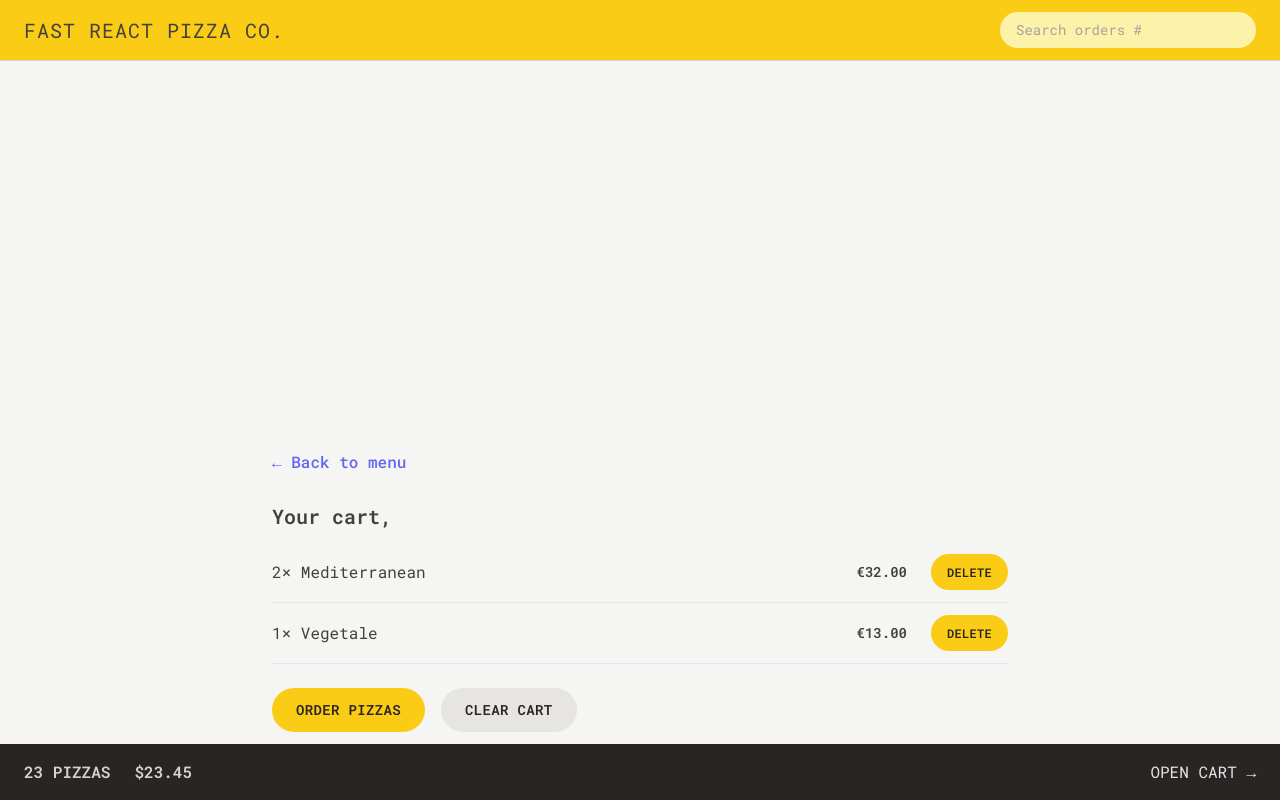
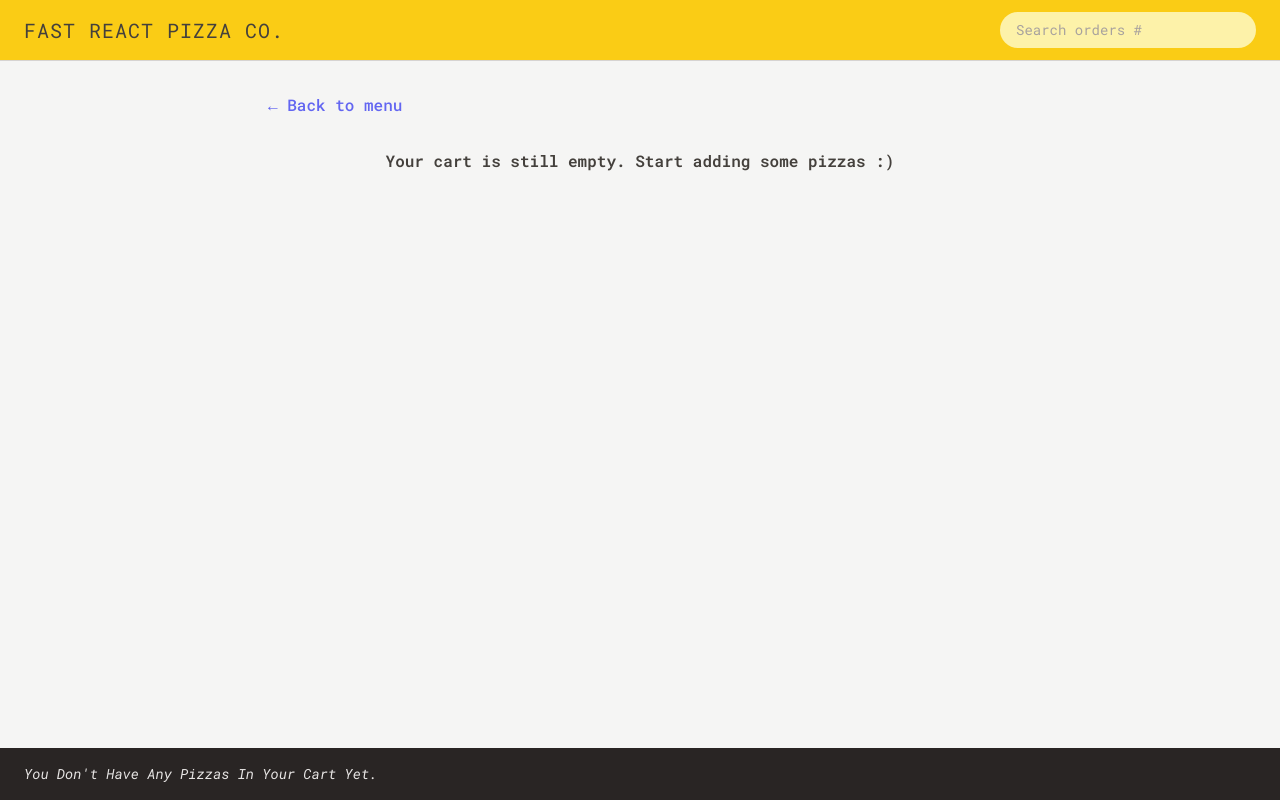
Before and after one commit to RamezKhaled77/react-fast-pizza, a React (Vite) app: page /cart in a window 1280 px wide. Built offline with nearby package versions, Linux system fonts and the light colour scheme.

Commit message:
adding some helpers funcs in cartSlice [getCart, Quatity, TotalPrice]

```diff
--- a/src/features/cart/Cart.jsx
+++ b/src/features/cart/Cart.jsx
@@ -4,35 +4,11 @@ import Button from "../../ui/Button";
 import LinkButton from "../../ui/LinkButton";
 import CartItem from "./CartItem";
 import EmptyCart from "./EmptyCart";
-import { clearCart } from "./cartSlice";
-
-const fakeCart = [
-  {
-    pizzaId: 12,
-    name: "Mediterranean",
-    quantity: 2,
-    unitPrice: 16,
-    totalPrice: 32,
-  },
-  {
-    pizzaId: 6,
-    name: "Vegetale",
-    quantity: 1,
-    unitPrice: 13,
-    totalPrice: 13,
-  },
-  {
-    pizzaId: 11,
-    name: "Spinach and Mushroom",
-    quantity: 1,
-    unitPrice: 15,
-    totalPrice: 15,
-  },
-];
+import { clearCart, getCart } from "./cartSlice";
 
 function Cart() {
   const userName = useSelector((state) => state.user.username);
-  const cart = useSelector((state) => state.cart.cartItems);
+  const cart = useSelector(getCart);
   const dispatch = useDispatch();
   // const cart1 = fakeCart;
   console.log(cart);
--- a/src/features/cart/CartOverview.jsx
+++ b/src/features/cart/CartOverview.jsx
@@ -1,13 +1,30 @@
+import { useSelector } from "react-redux";
 import { Link } from "react-router-dom";
+import { getTotalCartPrice, getTotalCartQuantity } from "./cartSlice";
+import { formatCurrency } from "../../utils/helpers";
 
 function CartOverview() {
+  const totalQuantity = useSelector(getTotalCartQuantity);
+  const totalPrice = useSelector(getTotalCartPrice);
+
+  // if (!totalQuantity) return null;
+
   return (
     <div className="flex items-center justify-between bg-stone-800 px-4 py-4 text-sm uppercase text-stone-200 sm:px-6 md:text-base">
-      <p className="space-x-4 font-semibold text-stone-300 sm:space-x-6">
-        <span>23 pizzas</span>
-        <span>$23.45</span>
-      </p>
-      <Link to="/cart">Open cart &rarr;</Link>
+      {!totalPrice ? (
+        <p className="text-sm capitalize italic">
+          You don&apos;t have any pizzas in your cart yet.
+        </p>
+      ) : (
+        <>
+          <p className="space-x-4 font-semibold text-stone-300 sm:space-x-6">
+            <span>{totalQuantity} pizzas</span>
+            <span>{formatCurrency(totalPrice)}</span>
+          </p>
+
+          <Link to="/cart">Open cart &rarr;</Link>
+        </>
+      )}
     </div>
   );
 }
--- a/src/features/cart/EmptyCart.jsx
+++ b/src/features/cart/EmptyCart.jsx
@@ -2,10 +2,10 @@ import LinkButton from "../../ui/LinkButton";
 
 function EmptyCart() {
   return (
-    <div className="mt-8 space-y-6">
+    <div className="mt-8 space-y-8 px-3">
       <LinkButton to="/menu">&larr; Back to menu</LinkButton>
 
-      <p className="text-center">
+      <p className="text-center font-semibold">
         Your cart is still empty. Start adding some pizzas :)
       </p>
     </div>
--- a/src/features/cart/cartSlice.js
+++ b/src/features/cart/cartSlice.js
@@ -1,25 +1,7 @@
 import { createSlice } from "@reduxjs/toolkit";
 
 const initialState = {
-  cartItems: [
-    {
-      pizzaId: 12,
-      name: "Mediterranean",
-      quantity: 2,
-      unitPrice: 16,
-      totalPrice: 32,
-    },
-    {
-      pizzaId: 6,
-      name: "Vegetale",
-      quantity: 1,
-      unitPrice: 13,
-      totalPrice: 13,
-    },
-  ],
-  subTotal: 0,
-  tax: 0,
-  total: 0,
+  cartItems: [],
 };
 
 const cartSlice = createSlice({
@@ -67,8 +49,16 @@ const cartSlice = createSlice({
   },
 });
 
+export const getCart = (state) => state.cart.cartItems;
+
 export const getIsItemInCart = (id) => (state) =>
   state.cart.cartItems.some((item) => item.pizzaId === id);
+
+export const getTotalCartQuantity = (state) =>
+  state.cart.cartItems.reduce((sum, item) => sum + item.quantity, 0);
+
+export const getTotalCartPrice = (state) =>
+  state.cart.cartItems.reduce((sum, item) => sum + item.totalPrice, 0);
 
 export const {
   addItem,
--- a/src/ui/AppLayout.jsx
+++ b/src/ui/AppLayout.jsx
@@ -11,17 +11,17 @@ function AppLayout() {
   return (
     <div className="grid h-screen grid-rows-[auto_1fr_auto]">
       <Header />
-      <Toaster
-        position="top-center"
-        toastOptions={{
-          style: {
-            background: "#eee",
-          },
-        }}
-      />
 
       <div id="layout" className="overflow-y-scroll">
         <main className="mx-auto max-w-3xl">
+          <Toaster
+            position="top-center"
+            toastOptions={{
+              style: {
+                background: "#eee",
+              },
+            }}
+          />
           {isLoading ? <Loader /> : <Outlet />}
         </main>
       </div>
```
